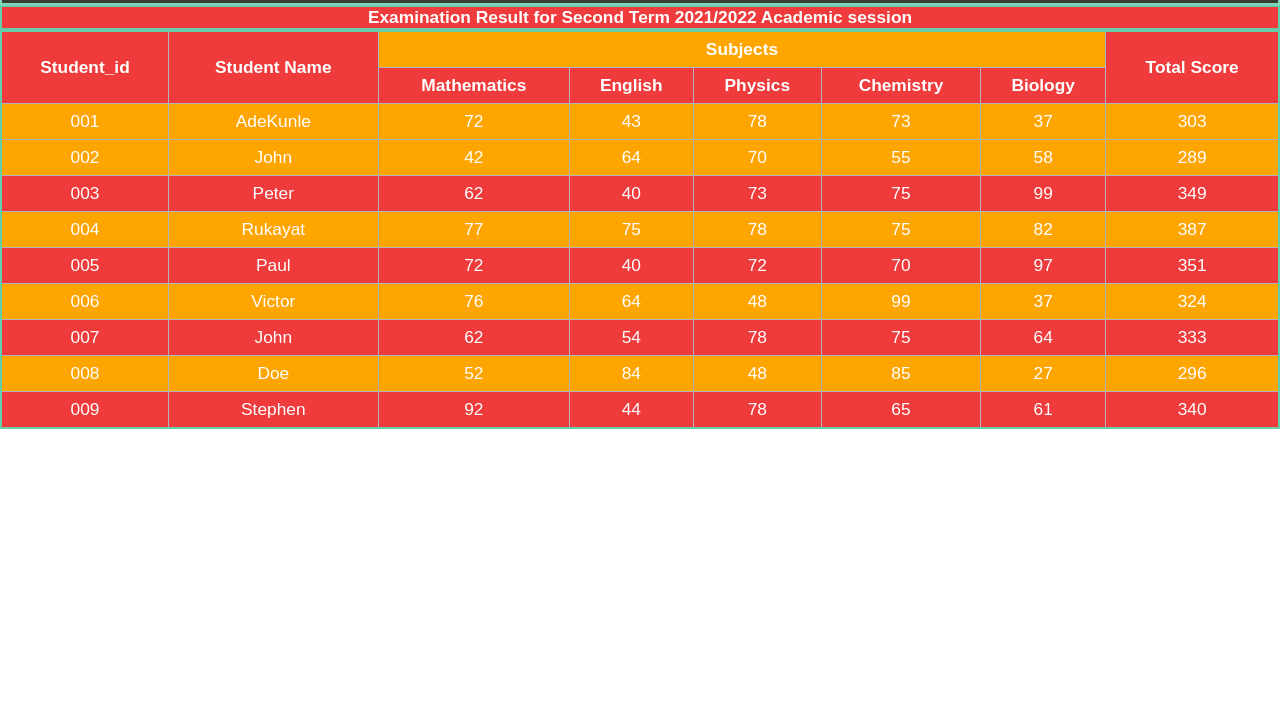
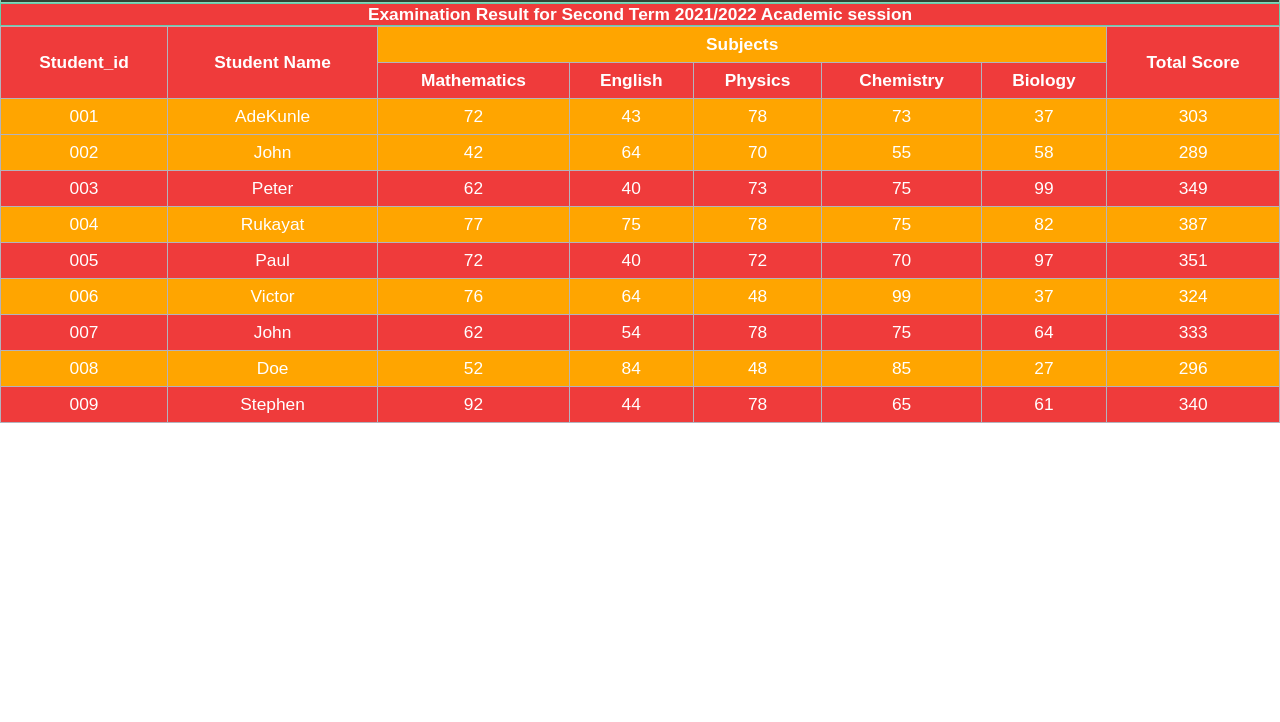
Before and after one commit to taofeekajibade/zuri_exam_result, a plain HTML site: page index.html in a window 1280 px wide. Shown: the part 78-800 px from the top of the page. Drawn offline with Linux system fonts and the light colour scheme.

Commit message:
Update style.css

```diff
--- a/style.css
+++ b/style.css
@@ -15,7 +15,7 @@ header {
 }
 
 header, table, caption{
-   border: 2px solid mediumaquamarine;
+   border: 1px solid mediumaquamarine;
 }
 nav {
    width: 70%;
@@ -38,7 +38,8 @@ table {
   width: 100%;
   background: orange;
   border-collapse: collapse;
-  border-spacing: 0;
+  /* border-spacing: 0; */
+  padding: 5px;
 }
 
 th, caption, tr:nth-child(even) {
```
